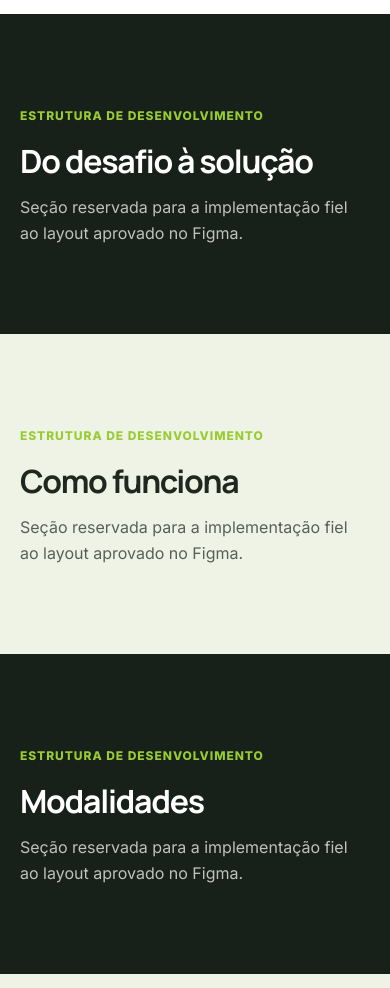
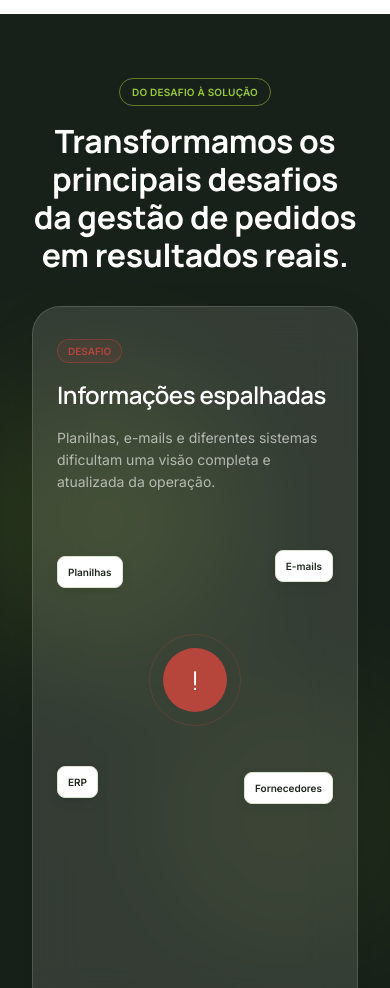
Before and after one commit to Luizgustavo0110/fup365-landing, a website built with Vite: page index.html in a window 390 px wide. Shown: the part 1460-2448 px from the top of the page. Built offline with nearby package versions, Linux system fonts and the light colour scheme.

Commit message:
feat: build static problem solution stage

```diff
--- a/src/app.ts
+++ b/src/app.ts
@@ -1,5 +1,6 @@
 import { renderClientsSection } from './components/clients/clients-section';
 import { renderHeroSection } from './components/hero/hero-section';
+import { renderProblemSolutionSection } from './components/problem-solution/problem-solution-section';
 import { renderSiteFooter } from './components/site-footer';
 import { renderSiteHeader } from './components/site-header';
 import type { SectionId } from './types/navigation';
@@ -11,11 +12,6 @@ interface SectionDefinition {
 }
 
 const sections = [
-  {
-    id: 'desafio-solucao',
-    title: 'Do desafio à solução',
-    theme: 'dark',
-  },
   {
     id: 'como-funciona',
     title: 'Como funciona',
@@ -79,6 +75,7 @@ export const renderApp = (): string => {
     <main id="main-content">
       ${renderHeroSection()}
       ${renderClientsSection()}
+      ${renderProblemSolutionSection()}
       ${sectionsMarkup}
     </main>
 
--- /dev/null
+++ b/src/components/problem-solution/problem-solution-section.ts
@@ -0,0 +1,116 @@
+import { problemSolutionInitialState, problemSolutionIntro } from '../../data/problem-solution';
+
+/*
+ * ============================================================
+ * PROBLEM SOLUTION — VISUAL ITEMS
+ * ============================================================
+ *
+ * Os mesmos elementos visuais serão reaproveitados futuramente
+ * durante a transição entre desafio e solução.
+ */
+
+const renderVisualItem = (item: (typeof problemSolutionInitialState.items)[number]): string => {
+  return `
+    <span
+      class="
+        problem-solution__visual-item
+        problem-solution__visual-item--${item.id}
+      "
+    >
+      ${item.label}
+    </span>
+  `;
+};
+
+/*
+ * ============================================================
+ * PROBLEM SOLUTION — SEÇÃO
+ * ============================================================
+ *
+ * A primeira implementação reproduz o estado inicial estático.
+ * O comportamento orientado por scroll será adicionado somente
+ * após a validação visual de Desktop, Tablet e Mobile.
+ */
+
+export const renderProblemSolutionSection = (): string => {
+  const visualItemsMarkup = problemSolutionInitialState.items.map(renderVisualItem).join('');
+
+  return `
+    <section
+      id="desafio-solucao"
+      class="problem-solution"
+      aria-labelledby="problem-solution-title"
+      data-problem-solution
+    >
+      <div class="container problem-solution__inner">
+        <header class="problem-solution__intro">
+          <p class="problem-solution__eyebrow">
+            ${problemSolutionIntro.eyebrow}
+          </p>
+
+          <h2
+            id="problem-solution-title"
+            class="problem-solution__title"
+          >
+            ${problemSolutionIntro.title}
+          </h2>
+        </header>
+
+        <div class="problem-solution__interactive">
+          <div class="problem-solution__stage">
+            <span
+              class="
+                problem-solution__glow
+                problem-solution__glow--left
+              "
+              aria-hidden="true"
+            ></span>
+
+            <span
+              class="
+                problem-solution__glow
+                problem-solution__glow--right
+              "
+              aria-hidden="true"
+            ></span>
+
+            <article
+              class="problem-solution__card"
+              data-problem-solution-card
+              data-problem-solution-state="${problemSolutionInitialState.type}"
+            >
+              <div class="problem-solution__copy">
+                <p class="problem-solution__state-badge">
+                  ${problemSolutionInitialState.badge}
+                </p>
+
+                <h3 class="problem-solution__state-title">
+                  ${problemSolutionInitialState.title}
+                </h3>
+
+                <p class="problem-solution__state-description">
+                  ${problemSolutionInitialState.description}
+                </p>
+              </div>
+
+              <div
+                class="problem-solution__visual"
+                aria-hidden="true"
+              >
+                ${visualItemsMarkup}
+
+                <div class="problem-solution__main-symbol">
+                  <span class="problem-solution__main-ring"></span>
+
+                  <span class="problem-solution__main-icon">
+                    ${problemSolutionInitialState.symbol}
+                  </span>
+                </div>
+              </div>
+            </article>
+          </div>
+        </div>
+      </div>
+    </section>
+  `;
+};
--- /dev/null
+++ b/src/data/problem-solution.ts
@@ -0,0 +1,43 @@
+/*
+ * ============================================================
+ * PROBLEM SOLUTION — CONTEÚDO
+ * ============================================================
+ *
+ * Centraliza os textos e elementos utilizados pelo primeiro
+ * estado da experiência "Do desafio à solução".
+ *
+ * Os demais cenários serão adicionados quando a estrutura
+ * visual estiver validada em todos os breakpoints.
+ */
+
+export const problemSolutionIntro = {
+  eyebrow: 'DO DESAFIO À SOLUÇÃO',
+  title: 'Transformamos os principais desafios da gestão de pedidos em resultados reais.',
+} as const;
+
+export const problemSolutionInitialState = {
+  type: 'challenge',
+  badge: 'DESAFIO',
+  title: 'Informações espalhadas',
+  description:
+    'Planilhas, e-mails e diferentes sistemas dificultam uma visão completa e atualizada da operação.',
+  symbol: '!',
+  items: [
+    {
+      id: 'spreadsheets',
+      label: 'Planilhas',
+    },
+    {
+      id: 'emails',
+      label: 'E-mails',
+    },
+    {
+      id: 'erp',
+      label: 'ERP',
+    },
+    {
+      id: 'suppliers',
+      label: 'Fornecedores',
+    },
+  ],
+} as const;
--- /dev/null
+++ b/src/styles/components/problem-solution-section.css
@@ -0,0 +1,486 @@
+/*
+ * ============================================================
+ * PROBLEM SOLUTION — SEÇÃO
+ * ============================================================
+ *
+ * A seção apresenta a transformação entre os desafios da gestão
+ * de pedidos e a forma como o FUP365 organiza essas informações.
+ *
+ * Nesta etapa o primeiro estado permanece estático. A estrutura
+ * já está preparada para receber a experiência orientada por
+ * scroll posteriormente.
+ */
+
+.problem-solution {
+  overflow: clip;
+  background: var(--color-ink);
+  color: var(--color-text-inverse);
+}
+
+.problem-solution__inner {
+  display: grid;
+  gap: 40px;
+  padding-block: var(--space-9);
+}
+
+/*
+ * ============================================================
+ * PROBLEM SOLUTION — INTRODUÇÃO
+ * ============================================================
+ */
+
+.problem-solution__intro {
+  display: grid;
+  justify-items: center;
+  gap: var(--space-4);
+  text-align: center;
+}
+
+.problem-solution__eyebrow {
+  margin: 0;
+  padding: 6px 12px;
+  border: 1px solid var(--color-brand-700);
+  border-radius: var(--radius-pill);
+  color: var(--color-brand-accent);
+  font-family: var(--font-family-body);
+  font-size: 10px;
+  font-weight: var(--font-weight-semibold);
+  line-height: 1.4;
+  letter-spacing: 0.02em;
+}
+
+.problem-solution__title {
+  max-width: 760px;
+  margin: 0;
+  font-family: var(--font-family-heading);
+  font-size: var(--font-size-heading-2);
+  font-weight: var(--font-weight-bold);
+  line-height: var(--line-height-heading-2);
+  letter-spacing: -0.02em;
+}
+
+/*
+ * ============================================================
+ * PROBLEM SOLUTION — PALCO
+ * ============================================================
+ *
+ * O stage estabelece o contexto para os glows e para o card.
+ * Quando implementarmos o scrollytelling, esta será a região
+ * responsável pela experiência sticky.
+ */
+
+.problem-solution__interactive {
+  min-width: 0;
+}
+
+.problem-solution__stage {
+  position: relative;
+  display: grid;
+  min-height: 380px;
+  place-items: center;
+  isolation: isolate;
+}
+
+/*
+ * ============================================================
+ * PROBLEM SOLUTION — GLOWS
+ * ============================================================
+ *
+ * A opacidade é aplicada separadamente da cor para reutilizar
+ * os tokens oficiais da marca já existentes.
+ *
+ * Os valores de blur são ajustes ópticos iniciais e poderão ser
+ * calibrados após a comparação lado a lado com o Figma.
+ */
+
+.problem-solution__glow {
+  position: absolute;
+  z-index: -1;
+  width: 380px;
+  height: 380px;
+  border-radius: 50%;
+  filter: blur(72px);
+  pointer-events: none;
+}
+
+.problem-solution__glow--left {
+  top: 50%;
+  left: 2%;
+  background: var(--color-brand-accent);
+  opacity: 0.14;
+  transform: translate(-20%, -50%);
+}
+
+.problem-solution__glow--right {
+  top: 50%;
+  right: 2%;
+  background: var(--color-brand-700);
+  opacity: 0.12;
+  transform: translate(20%, -50%);
+}
+
+/*
+ * ============================================================
+ * PROBLEM SOLUTION — GLASS CARD
+ * ============================================================
+ */
+
+.problem-solution__card {
+  position: relative;
+  z-index: 1;
+  display: grid;
+  width: min(100%, 1100px);
+  min-height: 360px;
+  grid-template-columns: minmax(0, 420px) minmax(0, 1fr);
+  align-items: stretch;
+  gap: 56px;
+  padding: 48px;
+  border: 1px solid color-mix(in srgb, var(--color-surface-default) 14%, transparent);
+  border-radius: var(--radius-large);
+  background: color-mix(in srgb, var(--color-surface-default) 12%, transparent);
+  box-shadow: 0 20px 48px rgb(0 0 0 / 12%);
+  backdrop-filter: blur(24px);
+  -webkit-backdrop-filter: blur(24px);
+}
+
+/*
+ * ============================================================
+ * PROBLEM SOLUTION — COPY
+ * ============================================================
+ */
+
+.problem-solution__copy {
+  display: grid;
+  align-content: center;
+  justify-items: start;
+  gap: var(--space-4);
+  min-width: 0;
+}
+
+.problem-solution__state-badge {
+  margin: 0;
+  padding: 5px 10px;
+  border: 1px solid color-mix(in srgb, var(--color-error) 45%, transparent);
+  border-radius: var(--radius-pill);
+  background: color-mix(in srgb, var(--color-error) 12%, transparent);
+  color: var(--color-error);
+  font-family: var(--font-family-body);
+  font-size: 10px;
+  font-weight: var(--font-weight-semibold);
+  line-height: 1.2;
+}
+
+.problem-solution__state-title {
+  max-width: 360px;
+  margin: 0;
+  font-family: var(--font-family-heading);
+  font-size: var(--font-size-heading-3);
+  font-weight: var(--font-weight-semibold);
+  line-height: var(--line-height-heading-3);
+  letter-spacing: -0.02em;
+}
+
+.problem-solution__state-description {
+  max-width: 390px;
+  margin: 0;
+  color: color-mix(in srgb, var(--color-text-inverse) 62%, transparent);
+  font-family: var(--font-family-body);
+  font-size: var(--font-size-body-small);
+  font-weight: var(--font-weight-regular);
+  line-height: var(--line-height-body-small);
+}
+
+/*
+ * ============================================================
+ * PROBLEM SOLUTION — VISUAL DO DESAFIO
+ * ============================================================
+ */
+
+.problem-solution__visual {
+  position: relative;
+  min-width: 0;
+  min-height: 264px;
+}
+
+.problem-solution__visual-item {
+  position: absolute;
+  z-index: 2;
+  display: inline-flex;
+  min-height: 36px;
+  align-items: center;
+  justify-content: center;
+  padding: 8px 14px;
+  border: 1px solid var(--color-border-default);
+  border-radius: var(--radius-small);
+  background: var(--color-surface-default);
+  color: var(--color-text-primary);
+  box-shadow: 0 4px 12px rgb(0 0 0 / 8%);
+  font-family: var(--font-family-body);
+  font-size: 12px;
+  font-weight: var(--font-weight-semibold);
+  line-height: 1.2;
+  white-space: nowrap;
+}
+
+.problem-solution__visual-item--spreadsheets {
+  top: 20%;
+  left: 12%;
+}
+
+.problem-solution__visual-item--emails {
+  top: 16%;
+  right: 10%;
+}
+
+.problem-solution__visual-item--erp {
+  bottom: 20%;
+  left: 12%;
+}
+
+.problem-solution__visual-item--suppliers {
+  right: 4%;
+  bottom: 16%;
+}
+
+/*
+ * ============================================================
+ * PROBLEM SOLUTION — SÍMBOLO PRINCIPAL
+ * ============================================================
+ */
+
+.problem-solution__main-symbol {
+  position: absolute;
+  top: 50%;
+  left: 52%;
+  display: grid;
+  width: 92px;
+  height: 92px;
+  place-items: center;
+  transform: translate(-50%, -50%);
+}
+
+.problem-solution__main-ring {
+  position: absolute;
+  inset: 0;
+  border: 1px solid color-mix(in srgb, var(--color-error) 28%, transparent);
+  border-radius: 50%;
+}
+
+.problem-solution__main-icon {
+  position: relative;
+  display: grid;
+  width: 64px;
+  height: 64px;
+  place-items: center;
+  border-radius: 50%;
+  background: var(--color-error);
+  color: var(--color-text-inverse);
+  font-family: var(--font-family-heading);
+  font-size: 26px;
+  font-weight: var(--font-weight-regular);
+  line-height: 1;
+}
+
+/*
+ * ============================================================
+ * PROBLEM SOLUTION — TABLET WIDE
+ * ============================================================
+ */
+
+@media (min-width: 960px) and (max-width: 1199px) {
+  .problem-solution__inner {
+    padding-block: var(--space-8);
+  }
+
+  .problem-solution__card {
+    grid-template-columns: minmax(0, 360px) minmax(0, 1fr);
+    gap: 40px;
+    padding: 40px;
+  }
+
+  .problem-solution__visual-item--spreadsheets,
+  .problem-solution__visual-item--erp {
+    left: 4%;
+  }
+
+  .problem-solution__visual-item--emails {
+    right: 4%;
+  }
+
+  .problem-solution__visual-item--suppliers {
+    right: 0;
+  }
+}
+
+/*
+ * ============================================================
+ * PROBLEM SOLUTION — TABLET COMPACT
+ * ============================================================
+ */
+
+@media (min-width: 768px) and (max-width: 959px) {
+  .problem-solution__inner {
+    gap: var(--space-6);
+    padding-block: var(--space-8);
+  }
+
+  .problem-solution__title {
+    max-width: 640px;
+    font-size: 2rem;
+    line-height: 2.5rem;
+  }
+
+  .problem-solution__stage {
+    min-height: 380px;
+  }
+
+  .problem-solution__card {
+    width: min(100%, 624px);
+    min-height: 360px;
+    grid-template-columns: minmax(0, 240px) minmax(0, 1fr);
+    gap: 32px;
+    padding: 32px;
+  }
+
+  .problem-solution__state-title {
+    font-size: 1.5rem;
+    line-height: 2rem;
+  }
+
+  .problem-solution__visual-item {
+    min-height: 32px;
+    padding: 7px 10px;
+    font-size: 10px;
+  }
+
+  .problem-solution__visual-item--spreadsheets,
+  .problem-solution__visual-item--erp {
+    left: 0;
+  }
+
+  .problem-solution__visual-item--emails,
+  .problem-solution__visual-item--suppliers {
+    right: 0;
+  }
+
+  .problem-solution__main-symbol {
+    left: 50%;
+    width: 78px;
+    height: 78px;
+  }
+
+  .problem-solution__main-icon {
+    width: 54px;
+    height: 54px;
+    font-size: 22px;
+  }
+}
+
+/*
+ * ============================================================
+ * PROBLEM SOLUTION — MOBILE
+ * ============================================================
+ */
+
+@media (max-width: 767px) {
+  .problem-solution__inner {
+    gap: var(--space-6);
+    padding-block: var(--space-8);
+  }
+
+  .problem-solution__intro {
+    gap: var(--space-4);
+  }
+
+  .problem-solution__eyebrow {
+    font-size: 10px;
+  }
+
+  .problem-solution__title {
+    max-width: 326px;
+    font-size: 2rem;
+    line-height: 2.375rem;
+    letter-spacing: -0.01em;
+  }
+
+  .problem-solution__stage {
+    min-height: 708px;
+  }
+
+  .problem-solution__glow {
+    width: 280px;
+    height: 280px;
+    filter: blur(64px);
+  }
+
+  .problem-solution__glow--left {
+    top: 30%;
+    left: 0;
+  }
+
+  .problem-solution__glow--right {
+    top: 72%;
+    right: 0;
+  }
+
+  .problem-solution__card {
+    width: calc(100% - 24px);
+    max-width: 326px;
+    min-height: 708px;
+    grid-template-columns: minmax(0, 1fr);
+    align-content: start;
+    gap: 32px;
+    padding: 32px 24px;
+  }
+
+  .problem-solution__copy {
+    align-content: start;
+  }
+
+  .problem-solution__state-title {
+    max-width: none;
+    font-size: 1.5rem;
+    line-height: 2rem;
+  }
+
+  .problem-solution__state-description {
+    max-width: none;
+  }
+
+  .problem-solution__visual {
+    min-height: 310px;
+  }
+
+  .problem-solution__visual-item {
+    min-height: 32px;
+    padding: 7px 10px;
+    font-size: 10px;
+  }
+
+  .problem-solution__visual-item--spreadsheets {
+    top: 10%;
+    left: 0;
+  }
+
+  .problem-solution__visual-item--emails {
+    top: 8%;
+    right: 0;
+  }
+
+  .problem-solution__visual-item--erp {
+    bottom: 12%;
+    left: 0;
+  }
+
+  .problem-solution__visual-item--suppliers {
+    right: 0;
+    bottom: 10%;
+  }
+
+  .problem-solution__main-symbol {
+    top: 50%;
+    left: 50%;
+    width: 92px;
+    height: 92px;
+  }
+}
--- a/src/styles/index.css
+++ b/src/styles/index.css
@@ -12,3 +12,4 @@
 @import './components/hero-section.css';
 @import './components/hero-dashboard.css';
 @import './components/clients-section.css';
+@import './components/problem-solution-section.css';
```
